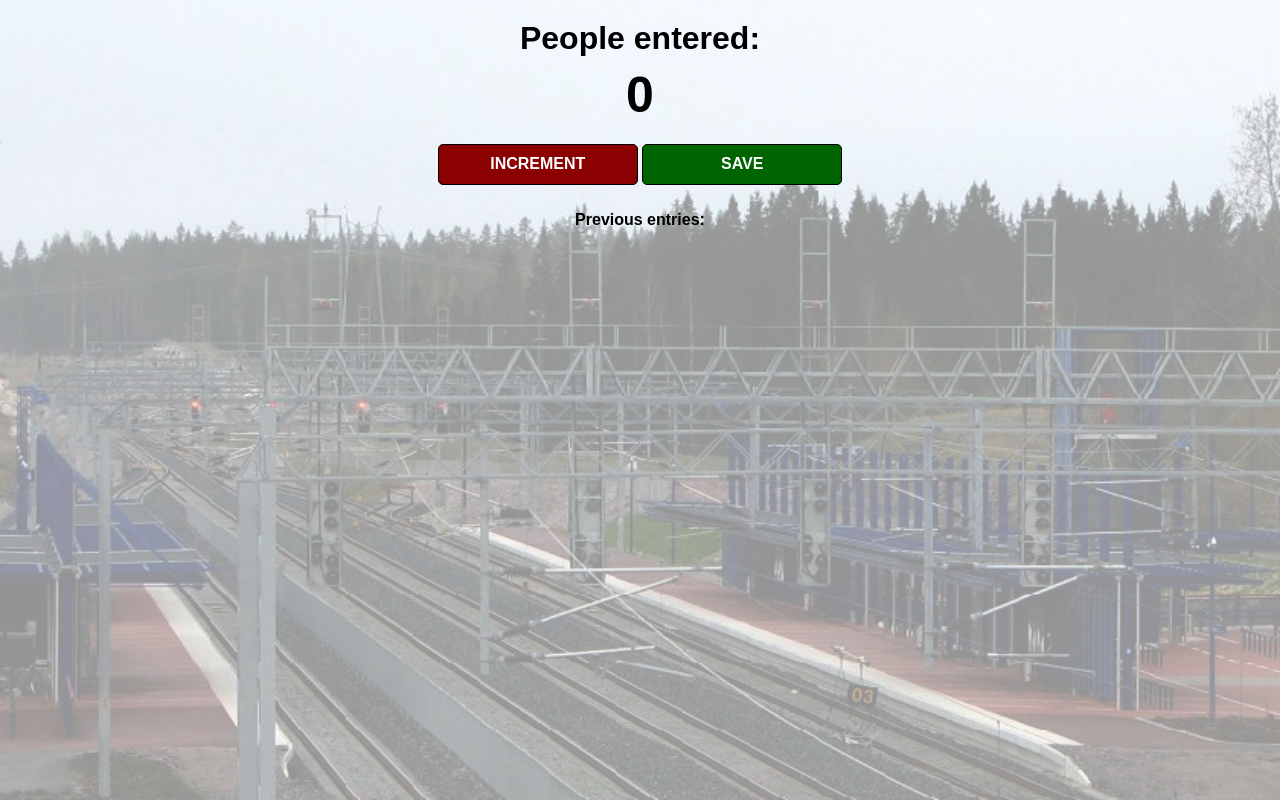
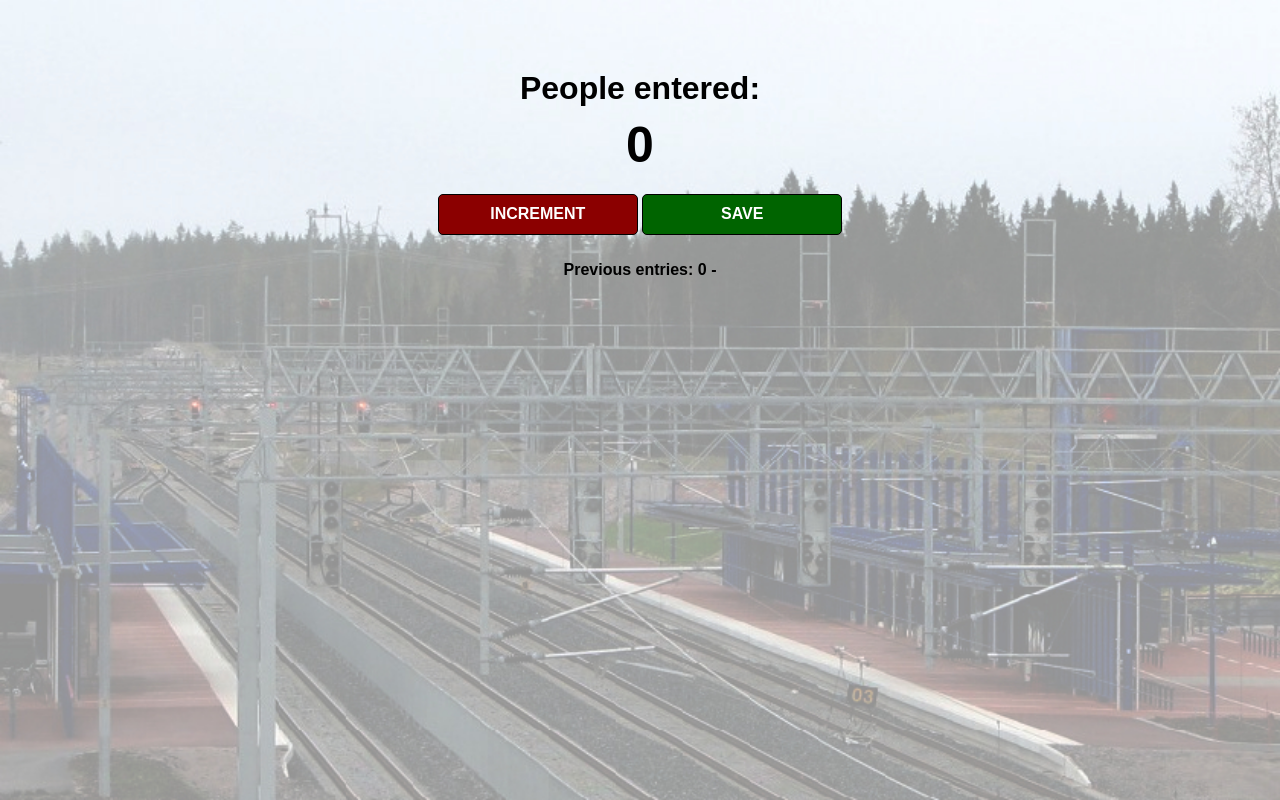
Before and after one commit to NNmaki/PassengerCounter, a plain HTML site: page index.html in a window 1280 px wide. Both pictures are taken after a click on the button "SAVE". Drawn offline with nearby package versions, Linux system fonts and the light colour scheme.

Commit message:
Working version

```diff
--- a/script.js
+++ b/script.js
@@ -1,8 +1,9 @@
 
 
-let count = 0
+
 let saveEl = document.getElementById("save-el")
 let countEl = document.getElementById("count-el")
+let count = 0
 
 function increment() {
     count += 1
@@ -11,9 +12,9 @@ function increment() {
 
 function save() {
     let countStr = count + " - "
-    saveEl.textContenttStr
-    countEl.textContent = 0
+    saveEl.textContent += countStr
     count = 0
+    countEl.textContent = count
 }
 
 console.log("Lets count the people jumping on train!")
--- a/styles.css
+++ b/styles.css
@@ -7,7 +7,7 @@ body {
 }
 
 h1 {
-    margin-top: 20px;
+    margin-top: 70px;
     margin-bottom: 10px;
 }
 
```
